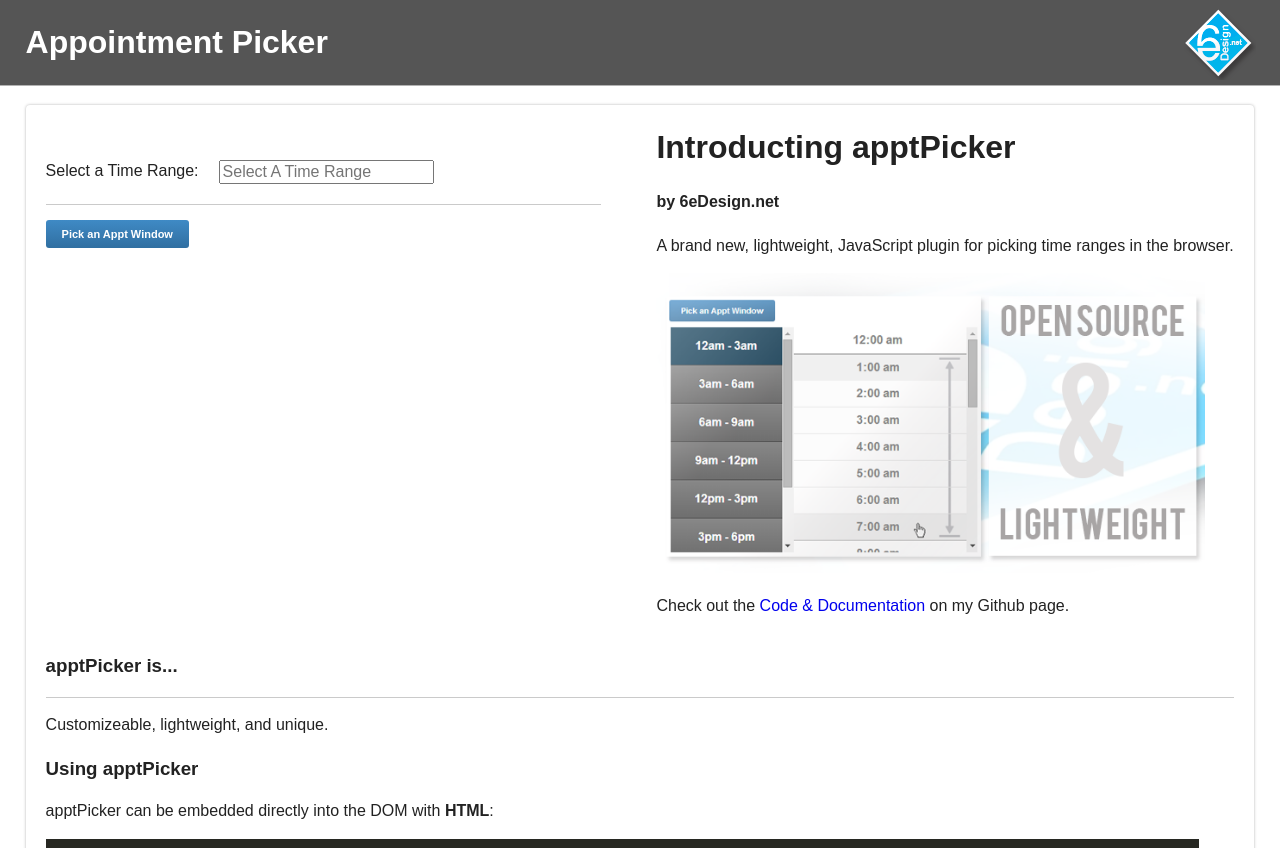
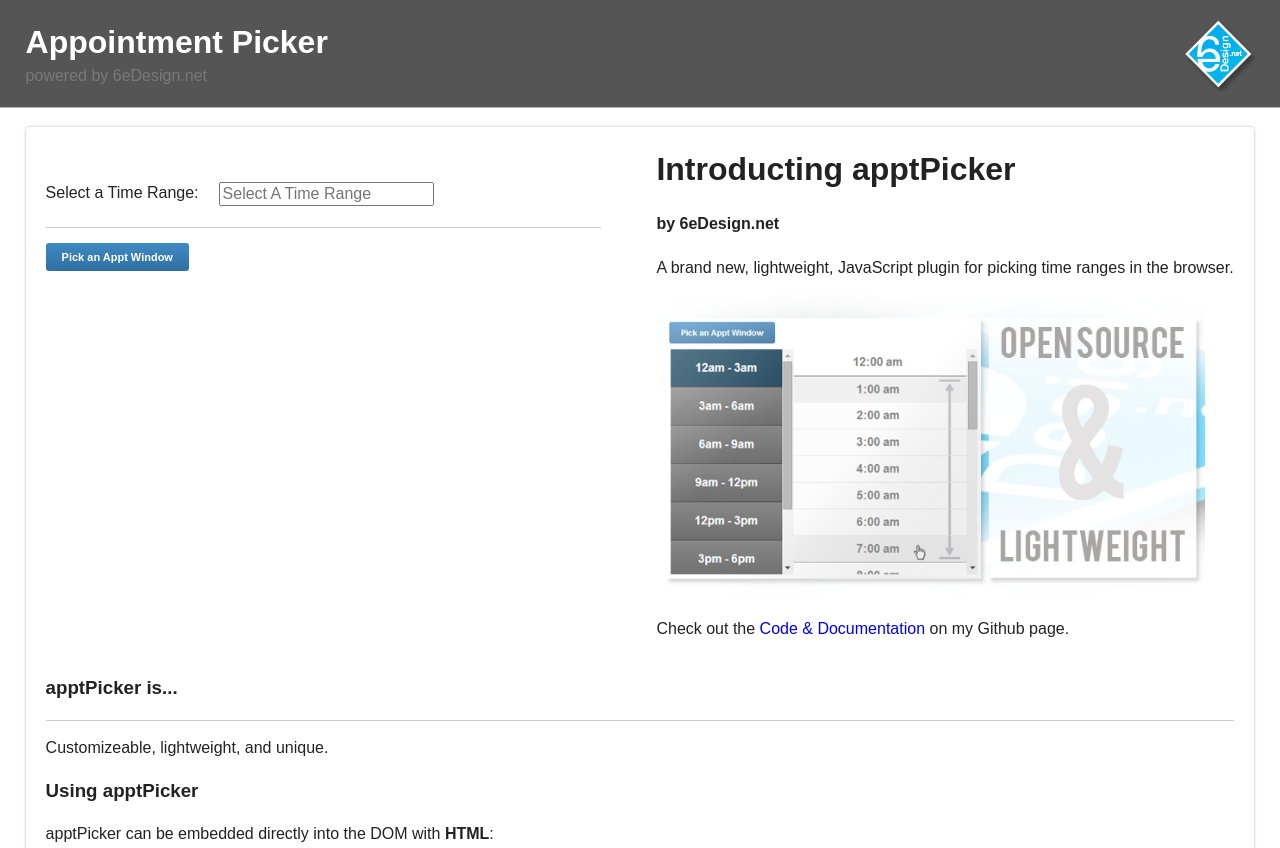
Before and after one commit to 6eDesign/apptPicker, a website: page index.html in a window 1280 px wide. Shown: the top 848 px of the page. Drawn offline with Linux system fonts and the light colour scheme.

Commit message:
attributions

```diff
--- a/index.html
+++ b/index.html
@@ -19,6 +19,8 @@
 		<h1 class="brand">
 			Appointment Picker
 		</h1>
+		<span class="poweredby">powered by</span>
+		<span class="poweredby">6eDesign.net</span>
 	</div>
 
 	</header>
```
Also changed, not shown: build/less/_base.less, dist/css/demo.min.css.
